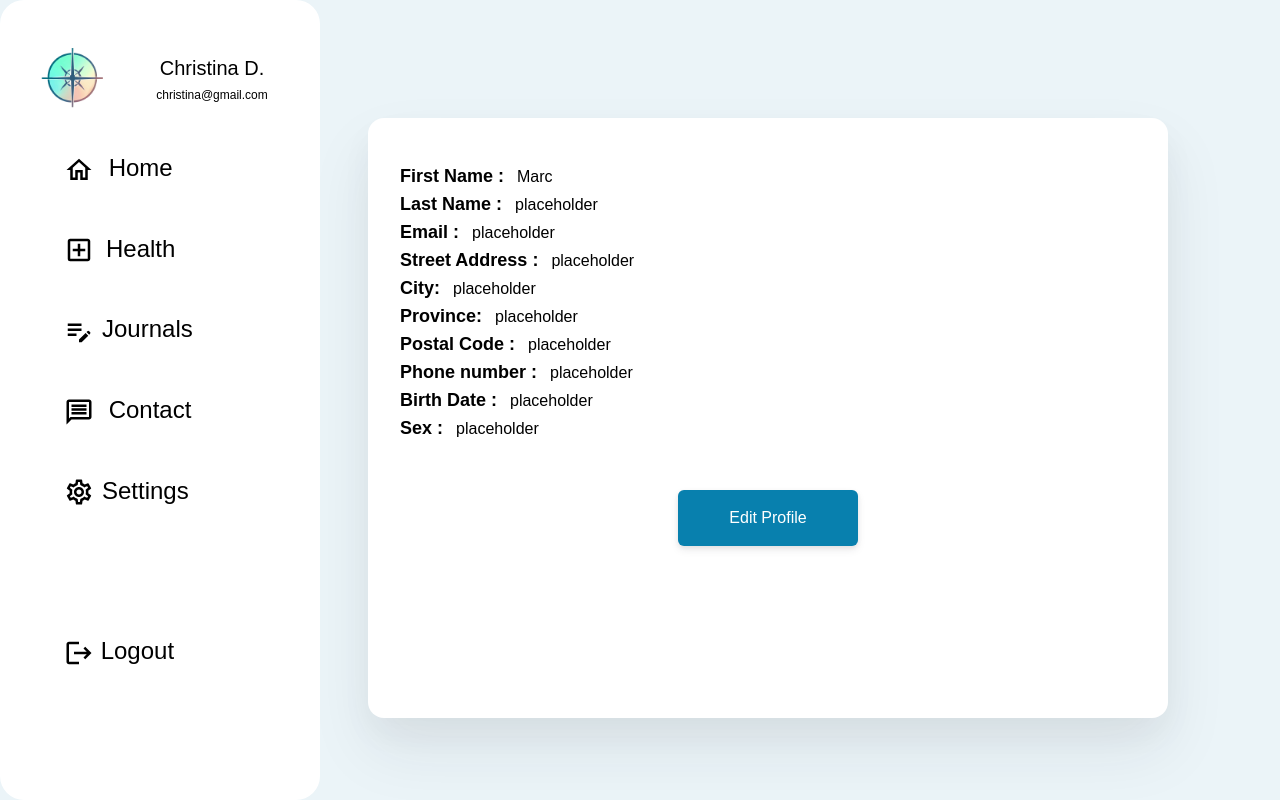
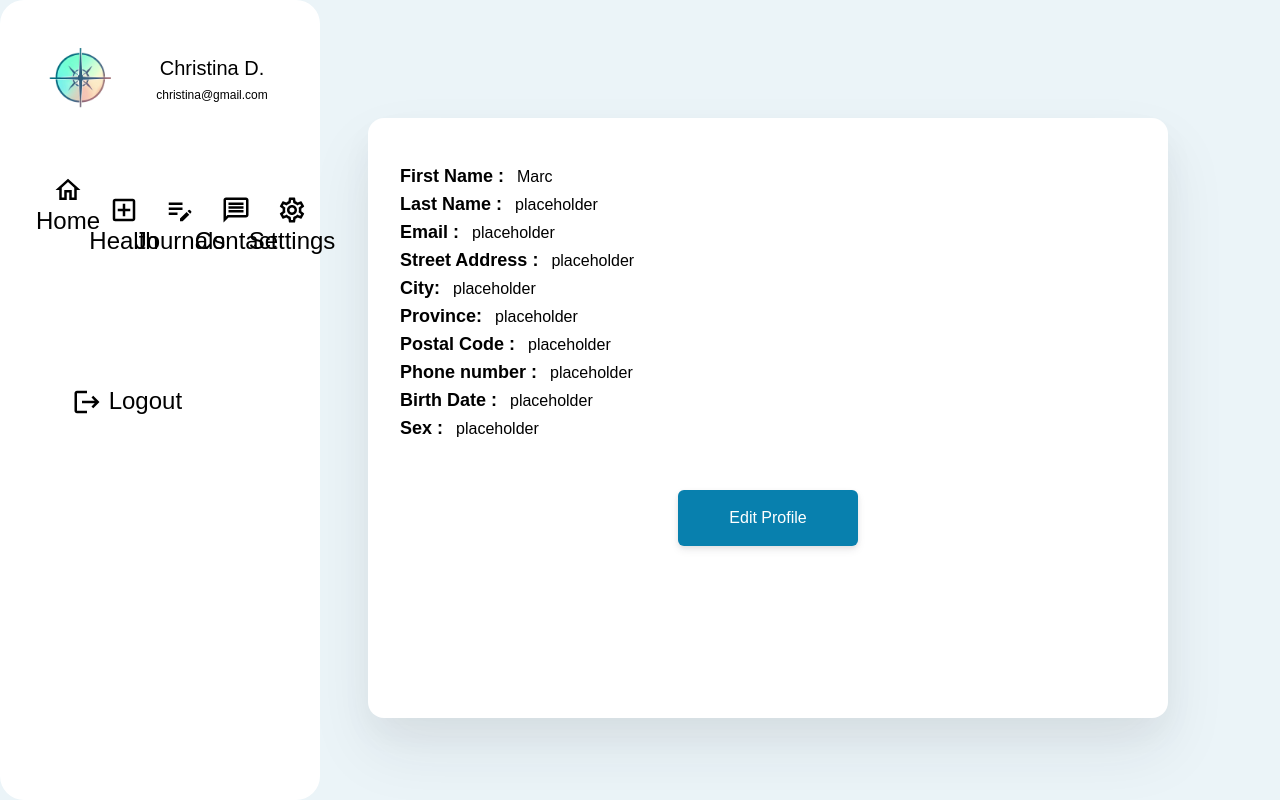
Before and after one commit to Chr728/Compass, a Next.js app in the folder client/: page /profile in a window 1280 px wide. Built offline with nearby package versions, Linux system fonts and the light colour scheme; no server answers.

Commit message:
Adjusted spacing and alignment of main menu

```diff
--- a/client/app/components/Menu.tsx
+++ b/client/app/components/Menu.tsx
@@ -14,7 +14,7 @@ const Navbar = () => {
 
   return (
     <nav className="bg-blue-500  fixed bottom-0 left-0 w-full md:w-72 lg:w-80 md:left-0 md:h-full md:flex md:flex-col md:rounded-3xl bg-white md:justify-start md:items-start">
-      <div className="text-black text-[14px] md:text-[16px]  md:font-sans  text-center p-6">
+      <div className="text-black text-[14px] md:text-[16px]  md:font-sans  text-center px-8 py-6">
         <ul className="flex justify-around md:flex-col md:justify-start md:items-start">
           <li className="md:ml-0 md:mb-4 md:mt-2 flex items-center">
             <img
@@ -32,8 +32,11 @@ const Navbar = () => {
             </div>
           </li>
 
+          <div className="grid grid-cols-5 gap-6 place-items-center">
+
+          <div>
           <li className="md:mt-2 md:ml-10 lg:text-2xl">
-            <MdOutlineHome className="inline-block md:text-2xl text-lg lg:text-3xl mr-2" />
+            <MdOutlineHome className="inline-block md:text-2xl text-lg lg:text-3xl" />
             <span className="home-text">
               {' '}
               <a href="/" className="hover:text-blue-200" id="home">
@@ -41,25 +44,33 @@ const Navbar = () => {
               </a>
             </span>
           </li>
+          </div>
 
+          <div>
           <li className="md:mt-12 md:ml-10 lg:text-2xl">
-            <MdOutlineAddBox className="inline-block md:text-2xl text-lg lg:text-3xl mr-3" />
+            <MdOutlineAddBox className="inline-block md:text-2xl text-lg lg:text-3xl" />
             <span className="home-text">
               <a href="#" className="hover:text-blue-200">
                 Health
               </a>
             </span>
           </li>
+          </div>
+
+          <div>
           <li className="md:mt-12 md:ml-10 lg:text-2xl">
-            <MdEditNote className="inline-block md:text-2xl text-lg lg:text-3xl mr-2" />
+            <MdEditNote className="inline-block md:text-2xl text-lg lg:text-3xl" />
             <span className="home-text">
               <a href="#" className="hover:text-blue-200">
                 Journals
               </a>
             </span>
           </li>
+          </div>
+
+          <div>
           <li className="md:mt-12 md:ml-10 lg:text-2xl">
-            <MdOutlineMessage className="inline-block md:text-2xl text-lg lg:text-3xl mr-2" />
+            <MdOutlineMessage className="inline-block md:text-2xl text-lg lg:text-3xl" />
 
             <span className="home-text">
               {' '}
@@ -68,14 +79,21 @@ const Navbar = () => {
               </a>
             </span>
           </li>
+          </div>
+
+          <div>
           <li className="md:mt-12 md:ml-10 lg:text-2xl">
-            <MdOutlineSettings className="inline-block md:text-2xl text-lg lg:text-3xl mr-2" />
+            <MdOutlineSettings className="inline-block md:text-2xl text-lg lg:text-3xl" />
             <span className="home-text">
               <a href="/settings" className="hover:text-blue-200" id="settings">
                 Settings
               </a>
             </span>
           </li>
+          </div>
+
+          </div>
+
           <li className="hidden md:inline-block md:mt-24  lg:mt-32 md:ml-10 lg:text-2xl md:mb-4 lg:mb-4">
             <button onClick={logout} className="hover:text-blue-200">
               <MdLogout className="inline-block md:text-2xl text-lg lg:text-3xl" />{' '}
```
